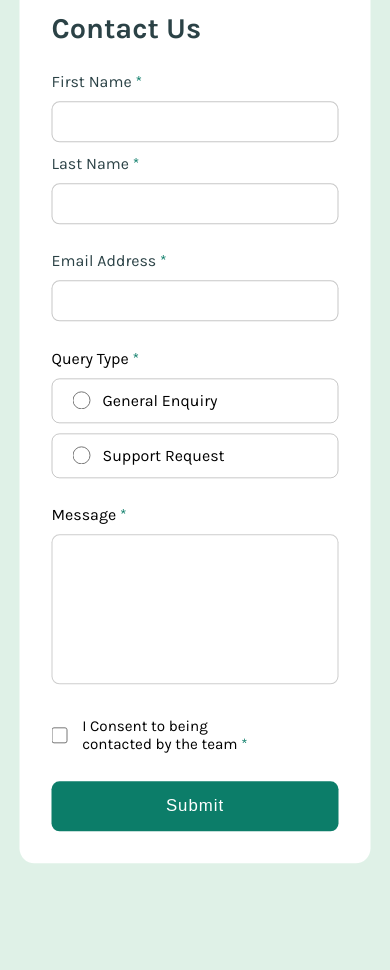
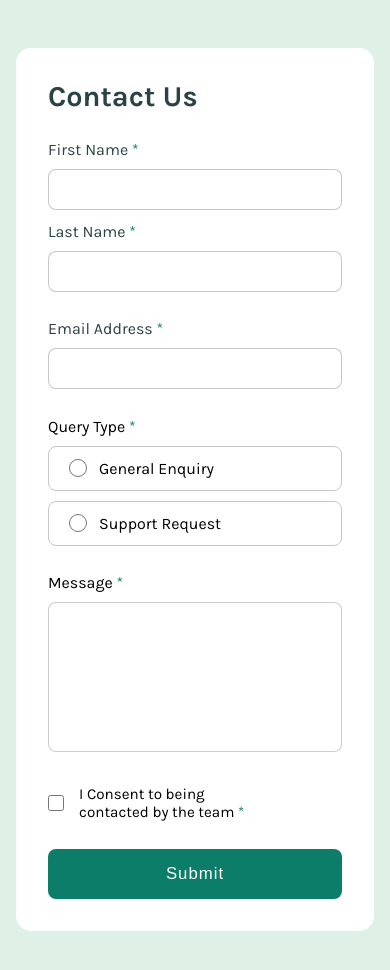
Before and after one commit to miteshp98/contact-form-main, a plain HTML site: page index.html in a window 390 px wide. Before the commit the page ends 864 px from the top, so only its background shows below. Drawn offline with Linux system fonts and the light colour scheme.

Commit message:
Changes height

```diff
--- a/style.css
+++ b/style.css
@@ -20,11 +20,13 @@ body {
   font-family: "Karla", sans-serif;
 }
 
+.contact-section {
+  height: 100vh;
+  display: flex;
+  align-items: center;
+}
+
 .wrapper {
-  position: absolute;
-  top: 50%;
-  left: 50%;
-  transform: translate(-50%, -50%);
   width: 650px;
   margin: 0 auto;
   background-color: var(--white);
@@ -270,6 +272,20 @@ p > span {
 }
 
 @media screen and (max-width: 480px) {
+  body {
+    padding: 3rem 1rem;
+  }
+
+  .contact-section {
+    height: 100%;
+    display: flex;
+    align-items: center;
+  }
+
+  .wrapper {
+    width: 100%;
+  }
+
   #message {
     height: 150px;
   }
```
